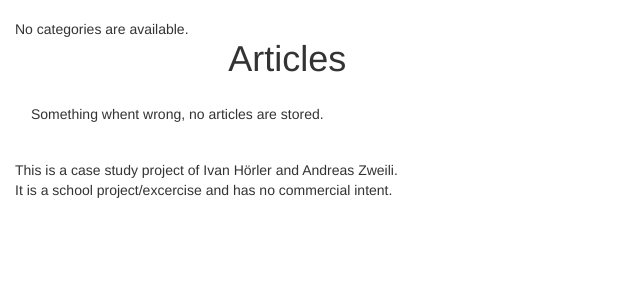
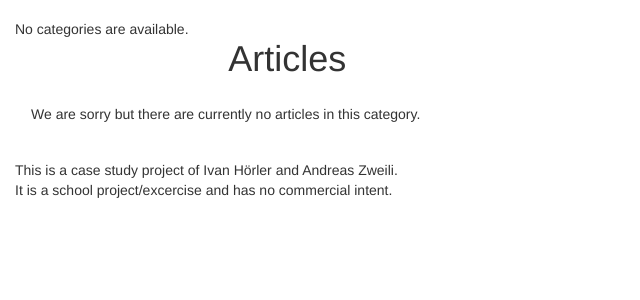
Before and after one commit to Nebucatnetzer/webtech_case_study, a Django app: template django/didgeridoo/webshop/templates/webshop/index.html in a window 1280 px wide. Shown: the part 123-423 px from the top of the page, without its empty margins (0-640 px from the left). Run offline with Django 3.2, Linux system fonts and the light colour scheme; the template is opened without the code that fills it, so the values that code supplies are empty; parts of the project's set-up code (start-up, migrations or seed data) failed here and were passed over; some libraries are stand-ins or nearby versions.

Commit message:
rephrase the message on empty categories

```diff
--- a/django/didgeridoo/webshop/templates/webshop/index.html
+++ b/django/didgeridoo/webshop/templates/webshop/index.html
@@ -26,7 +26,7 @@
     </table>
   {% else %}
     <p class="alert">
-      Something whent wrong, no articles are stored.
+      We are sorry but there are currently no articles in this category.
     </p>
   {% endif %}
 {% endblock %}
```
